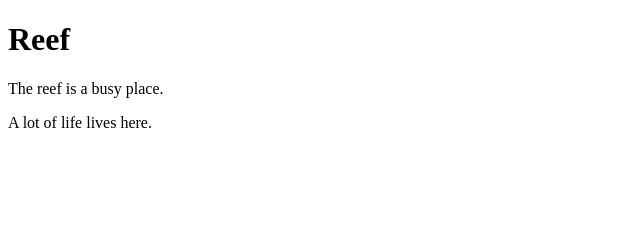
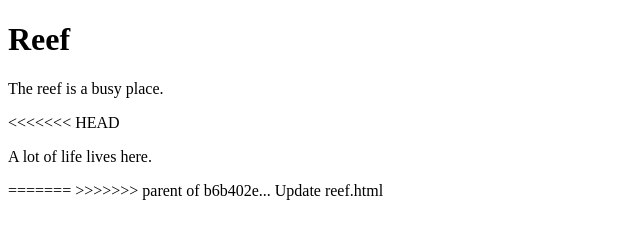
Before and after one commit to emikay/seaUrchins, a plain HTML site: page pages/reef.html in a window 1280 px wide. Shown: the whole page, without its empty margins (0-640 px from the left). Drawn offline with Linux system fonts and the light colour scheme.

Commit message:
Update reef.html

```diff
--- a/pages/reef.html
+++ b/pages/reef.html
@@ -8,6 +8,9 @@
 <body>
     <h1>Reef</h1>
     <p>The reef is a busy place.</p>
+<<<<<<< HEAD
     <p>A lot of life lives here.</p>
+=======
+>>>>>>> parent of b6b402e... Update reef.html
 </body>
 </html>
```
